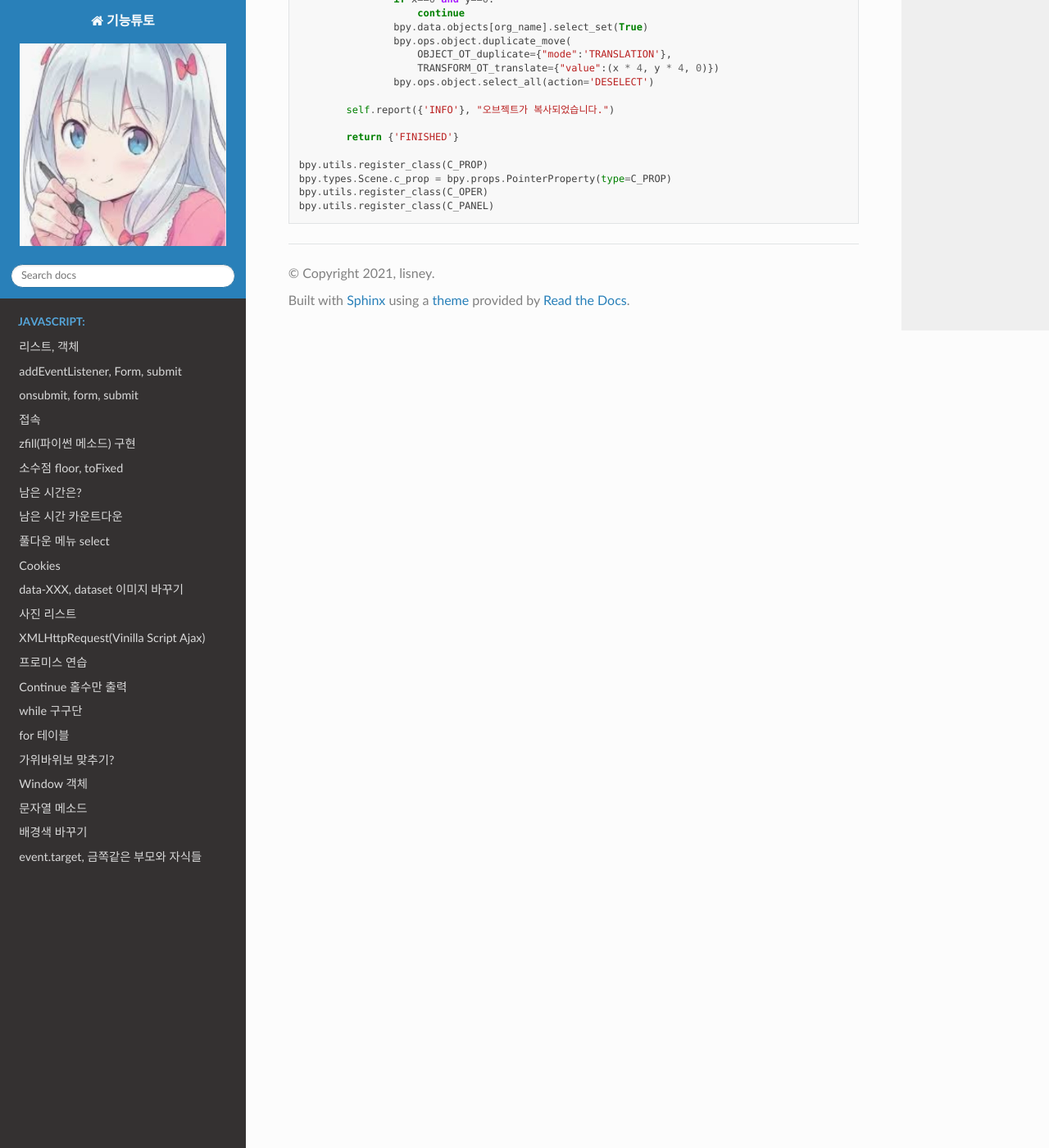
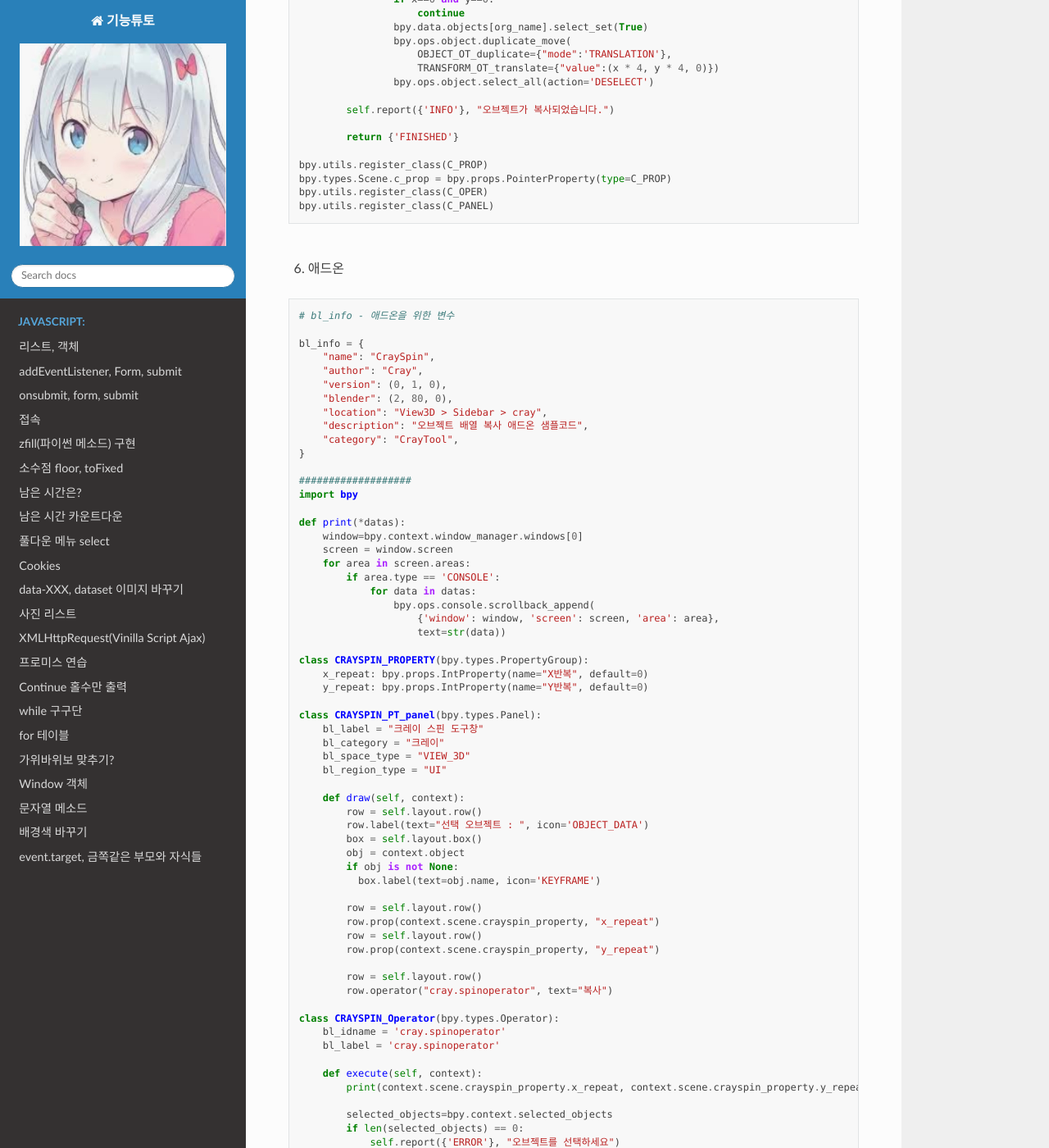
Before and after one commit to lisney/RTD, a Sphinx documentation site: the page built from docs/source/blender/python.md, in a window 1280 px wide and 1400 px high, scrolled down 11409 px. Shown: the whole window at 82% size. Built offline with Sphinx 7.4.7 and the Read the Docs theme 2.0.0, drawn with Linux system fonts in a browser that asks for light colours; pages that are not in the unit, such as notebooks, are missing from menus; some of the changed text lies outside the part shown.

Commit message:
Update python.md

````diff
--- a/docs/source/blender/python.md
+++ b/docs/source/blender/python.md
@@ -373,3 +373,109 @@ bpy.types.Scene.c_prop = bpy.props.PointerProperty(type=C_PROP)
 bpy.utils.register_class(C_OPER)
 bpy.utils.register_class(C_PANEL)
 ```
+
+<br>
+
+6. 애드온
+
+```
+# bl_info - 애드온을 위한 변수
+
+bl_info = {
+    "name": "CraySpin",
+    "author": "Cray",
+    "version": (0, 1, 0),
+    "blender": (2, 80, 0),
+    "location": "View3D > Sidebar > cray",
+    "description": "오브젝트 배열 복사 애드온 샘플코드",
+    "category": "CrayTool",
+}
+
+###################
+import bpy
+
+def print(*datas):
+    window=bpy.context.window_manager.windows[0]
+    screen = window.screen
+    for area in screen.areas:
+        if area.type == 'CONSOLE':
+            for data in datas:
+                bpy.ops.console.scrollback_append(
+                    {'window': window, 'screen': screen, 'area': area},
+                    text=str(data))
+
+class CRAYSPIN_PROPERTY(bpy.types.PropertyGroup):
+    x_repeat: bpy.props.IntProperty(name="X반복", default=0)
+    y_repeat: bpy.props.IntProperty(name="Y반복", default=0)
+
+class CRAYSPIN_PT_panel(bpy.types.Panel):
+    bl_label = "크레이 스핀 도구창"
+    bl_category = "크레이"
+    bl_space_type = "VIEW_3D"
+    bl_region_type = "UI"
+
+    def draw(self, context):
+        row = self.layout.row()
+        row.label(text="선택 오브젝트 : ", icon='OBJECT_DATA')
+        box = self.layout.box()
+        obj = context.object
+        if obj is not None:
+          box.label(text=obj.name, icon='KEYFRAME')
+
+        row = self.layout.row()
+        row.prop(context.scene.crayspin_property, "x_repeat")
+        row = self.layout.row()
+        row.prop(context.scene.crayspin_property, "y_repeat")
+
+        row = self.layout.row()
+        row.operator("cray.spinoperator", text="복사")
+
+class CRAYSPIN_Operator(bpy.types.Operator):
+    bl_idname = 'cray.spinoperator'
+    bl_label = 'cray.spinoperator'
+
+    def execute(self, context):
+        print(context.scene.crayspin_property.x_repeat, context.scene.crayspin_property.y_repeat)
+
+        selected_objects=bpy.context.selected_objects
+        if len(selected_objects) == 0:
+            self.report({'ERROR'}, "오브젝트를 선택하세요")
+            return {'FINISHED'}
+
+        org_name=selected_objects[0].name;
+
+        for x in range(0, context.scene.crayspin_property.x_repeat + 1):
+            for y in range(0, context.scene.crayspin_property.y_repeat + 1):
+                if x==0 and y==0:        continue
+                bpy.data.objects[org_name].select_set(True)
+                bpy.ops.object.duplicate_move(
+                    OBJECT_OT_duplicate={"mode":'TRANSLATION'},
+                    TRANSFORM_OT_translate={"value":(x * 4, y * 4, 0)})
+                bpy.ops.object.select_all(action='DESELECT')
+
+        self.report({'INFO'}, "오브젝트가 복사되었습니다.")
+
+        return {'FINISHED'}
+
+classes = (
+   CRAYSPIN_PROPERTY,
+   CRAYSPIN_PT_panel,
+   CRAYSPIN_Operator,
+)
+
+
+def register():
+    for cls in classes:
+        bpy.utils.register_class(cls)
+    bpy.types.Scene.crayspin_property = bpy.props.PointerProperty(type=CRAYSPIN_PROPERTY)
+
+# unregister함수 - 애드온 체크해제 할 때 실행
+def unregister():
+    for cls in classes:
+        bpy.utils.unregister_class(cls)
+    del bpy.types.Scene.crayspin_property
+
+# 블렌더 실행할 때 해당 스크립트 실행을 막는다.(main이 아니므로) 자체적으로 실행해야 실행된다.(실행할 때 main이다)
+if __name__ == "__main__":
+    register()
+```
````
